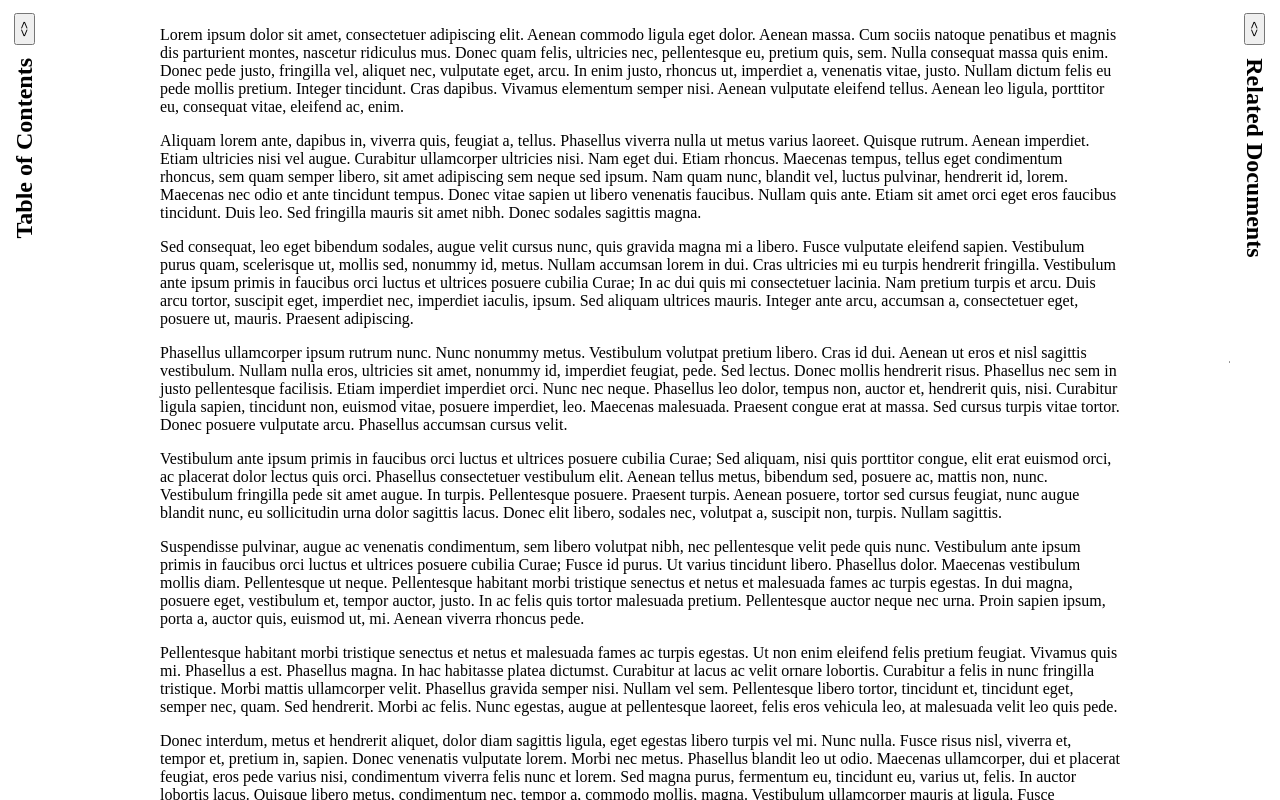
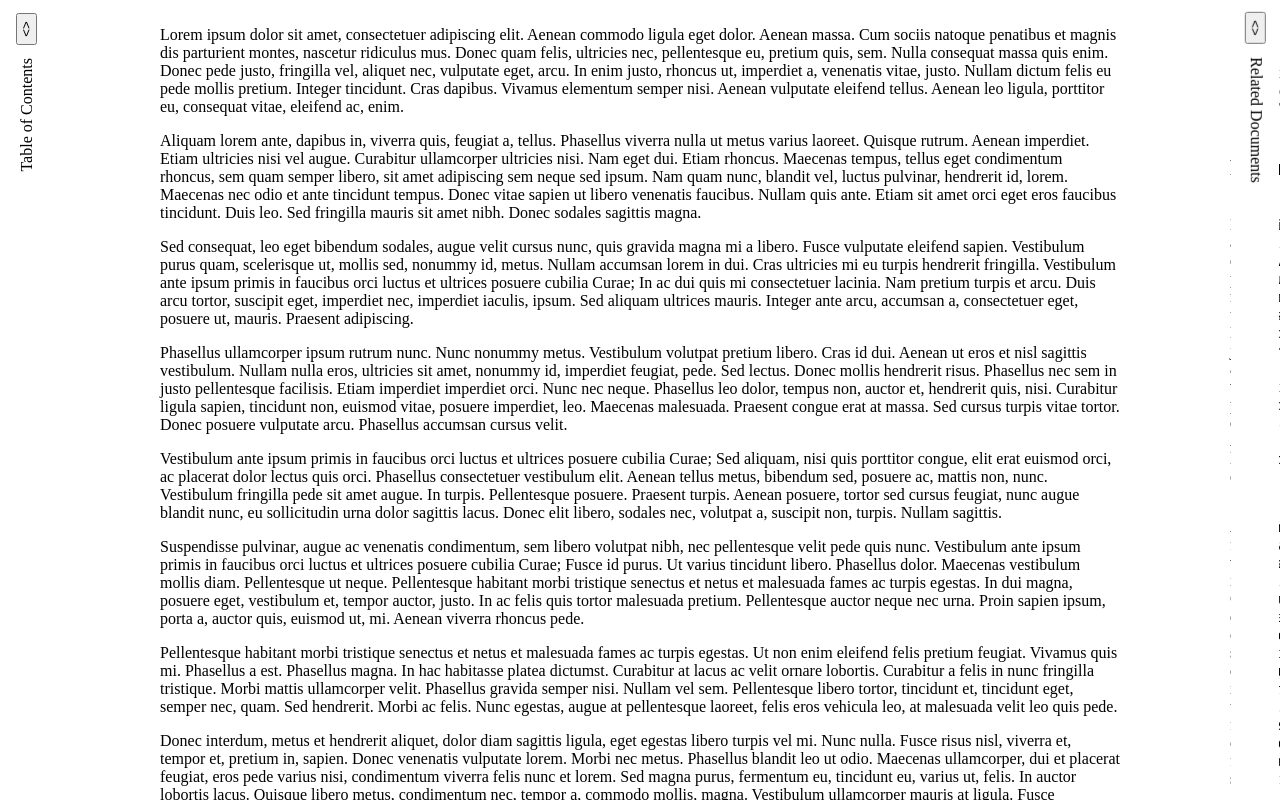
Before and after one commit to dreiv/ng-drawer, an Angular app: page / in a window 1280 px wide. Built offline with nearby package versions, Linux system fonts and the light colour scheme.

Commit message:
solved another bug.

```diff
--- a/src/app/app.component.html
+++ b/src/app/app.component.html
@@ -156,7 +156,7 @@
   </div>
 
   <app-drawer #startDrawer [docked]="areDrawersDocked" [width]="drawersWidth" [mode]="drawersMode">
-    <drawer-header><h2>Table of Contents</h2></drawer-header>
+    <drawer-header>Table of Contents</drawer-header>
 
     <ol>
       <li><a href="#lesson-1">Lesson 1: The Basics of the Web and HTML</a>
@@ -187,7 +187,7 @@
   </app-drawer>
 
   <app-drawer #endDrawer [position]="'end'" [docked]="areDrawersDocked" [width]="drawersWidth" [mode]="drawersMode">
-    <drawer-header><h2>Related Documents</h2></drawer-header>
+    <drawer-header>Related Documents</drawer-header>
 
     <ul>
       <li>First Item</li>
--- a/src/app/modules/drawer/components/drawer/drawer.component.scss
+++ b/src/app/modules/drawer/components/drawer/drawer.component.scss
@@ -1,4 +1,5 @@
 :host {
+  background: white;
   display: flex;
   flex-direction: column;
   will-change: transform, width;
@@ -69,11 +70,11 @@ header {
   height: 50px;
   background: white;
   will-change: transform, width;
-  display: flex;
+  display: block;
   align-items: center;
 
   &:not(.spun) {
-    :host(.start) & {
+    :host(.start:not(.side)) & {
       direction: rtl;
     }
   }
```
